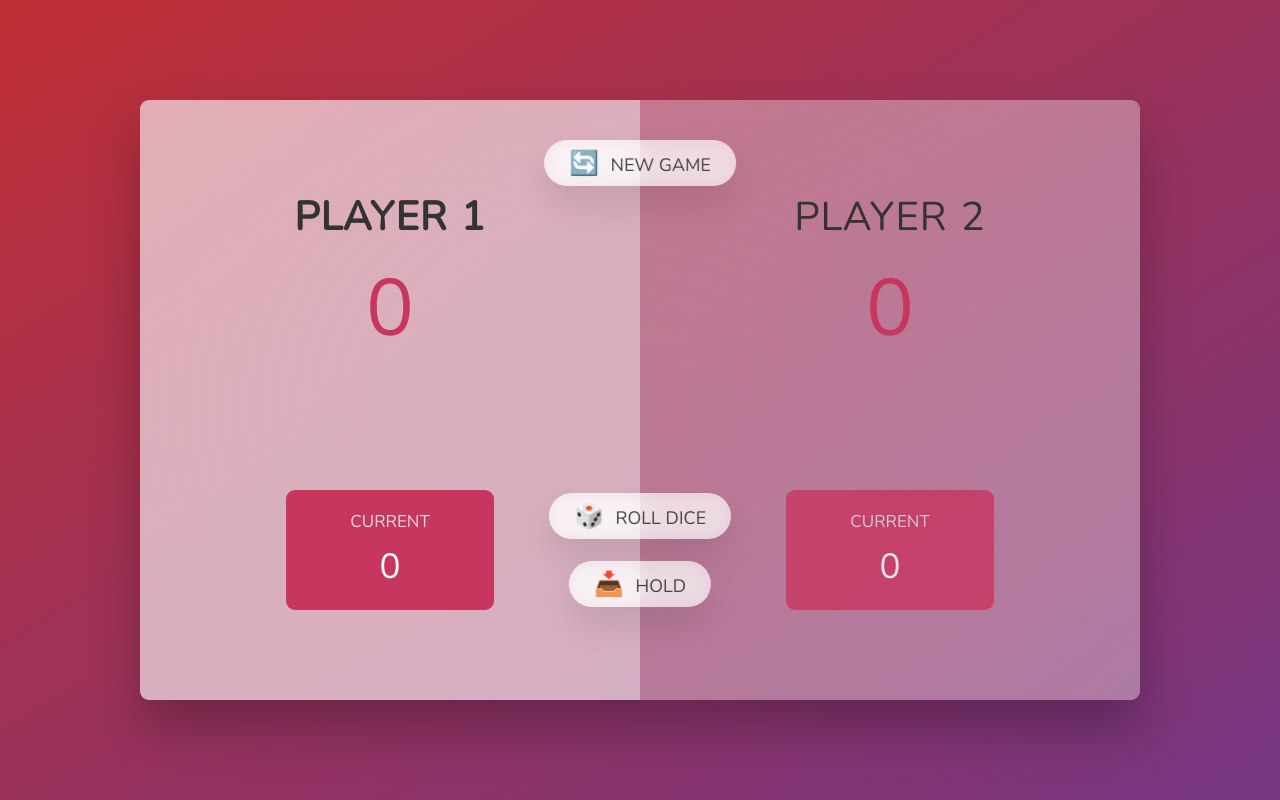
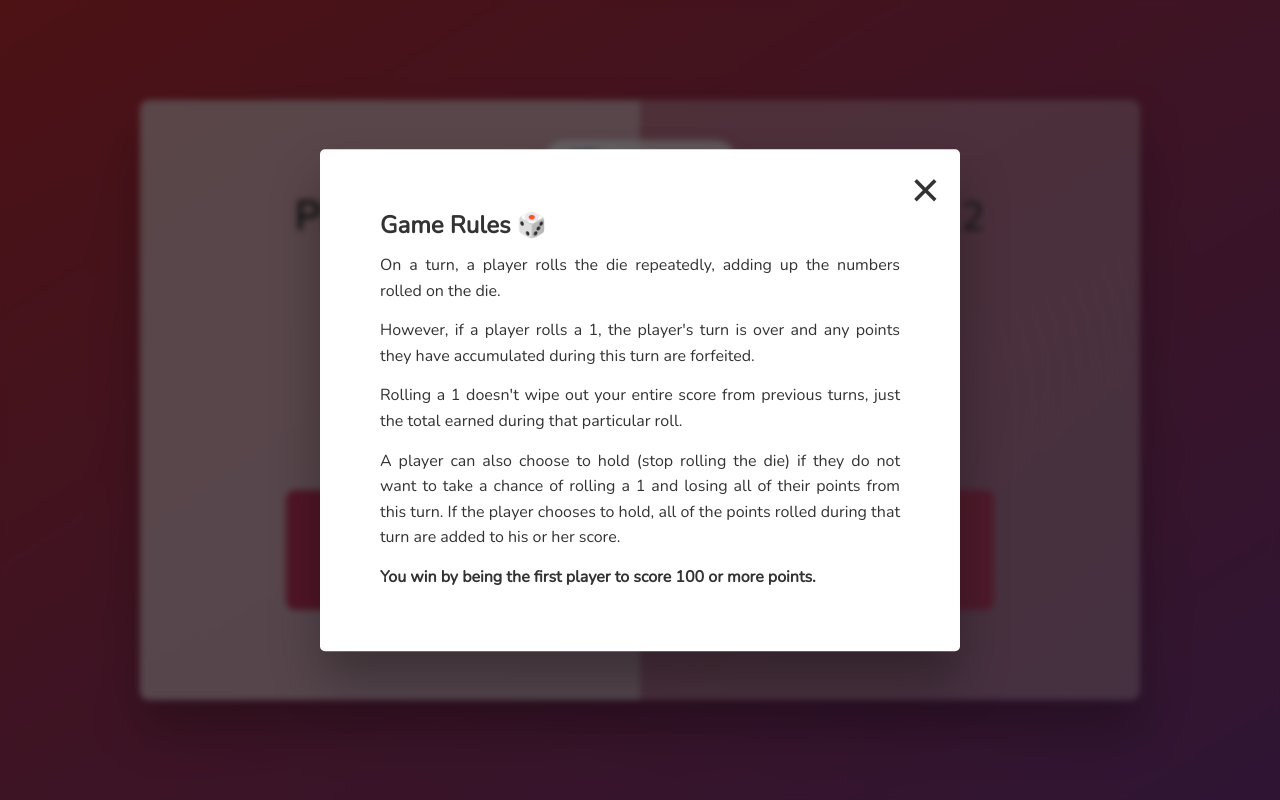
Before and after one commit to molendaluisa/pig-game, a plain HTML site: page index.html in a window 1280 px wide. Drawn offline with nearby package versions, Linux system fonts and the light colour scheme.

Commit message:
modal added

```diff
--- a/index.html
+++ b/index.html
@@ -33,5 +33,36 @@
     <button class="btn btn--roll">🎲 Roll dice</button>
     <button class="btn btn--hold">📥 Hold</button>
   </main>
+
+  <div class="modal hidden">
+    <button class="close-modal">&times;</button>
+    <h1>Game Rules 🎲</h1>
+    <p>
+      On a turn, a player rolls the die repeatedly, adding up the numbers rolled on the die.
+    </p>
+    <br />
+    <p>
+      However, if a player rolls a 1, the player's turn is over and any points they have
+      accumulated during this turn are forfeited.
+    </p>
+    <br />
+    <p>
+      Rolling a 1 doesn't wipe out your entire score from previous turns, just the
+      total earned during that particular roll.
+    </p>
+    <br />
+    <p>
+      A player can also choose to hold (stop rolling the die) if they do not want to take a chance of rolling a 1 and
+      losing
+      all of their points from this turn. If the player chooses to hold, all of the points rolled during that turn are
+      added
+      to his or her score.
+      </p>
+      <br />
+      <p>
+      <strong>You win by being the first player to score 100 or more points.</strong>
+    </p>
+  </div>
+  <div class="overlay hidden"></div>
   <script src="script.js"></script>
 </body>
--- a/script.js
+++ b/script.js
@@ -16,10 +16,24 @@ const btnNew = document.querySelector('.btn--new');
 const btnRoll = document.querySelector('.btn--roll');
 const btnHold = document.querySelector('.btn--hold');
 
+//modal
+const modal = document.querySelector('.modal');
+const overlay = document.querySelector('.overlay');
+const btnCloseModal = document.querySelector('.close-modal');
 
 //global variables
-let scores, currentScor, activePlayer, gameStatus;
+let scores, currentScore, activePlayer, gameStatus;
 
+//helpers
+const openModal = function () {
+  modal.classList.remove('hidden');
+  overlay.classList.remove('hidden');
+};
+
+const closeModal = function () {
+  modal.classList.add('hidden');
+  overlay.classList.add('hidden');
+};
 
 //Initial status
 const reset = function () {
@@ -39,6 +53,11 @@ const reset = function () {
   player1El.classList.remove('player--active');
 
   diceEl.classList.add("hidden");
+
+  openModal();
+
+  btnCloseModal.addEventListener('click', closeModal);
+  overlay.addEventListener('click', closeModal);
 };
 
 
@@ -98,3 +117,6 @@ btnHold.addEventListener('click', function () {
 btnNew.addEventListener('click', reset);
 
 reset();
+
+
+// Modal code
--- a/style.css
+++ b/style.css
@@ -102,6 +102,7 @@ main {
 /* ABSOLUTE POSITIONED ELEMENTS */
 .btn {
   position: absolute;
+  width: 195px;
   left: 50%;
   transform: translateX(-50%);
   color: #444;
@@ -169,3 +170,63 @@ main {
 .hidden {
   display: none;
 }
+
+/* Modal Styles */
+
+.show-modal {
+  font-size: 2rem;
+  font-weight: 600;
+  padding: 1.75rem 3.5rem;
+  margin: 5rem 2rem;
+  border: none;
+  background-color: #fff;
+  color: #444;
+  border-radius: 10rem;
+  cursor: pointer;
+}
+
+.close-modal {
+  position: absolute;
+  top: 1.2rem;
+  right: 2rem;
+  font-size: 5rem;
+  color: #333;
+  cursor: pointer;
+  border: none;
+  background: none;
+}
+
+.modal {
+  position: absolute;
+  top: 50%;
+  left: 50%;
+  transform: translate(-50%, -50%);
+  width: 50%;
+  text-align: justify;
+  background-color: white;
+  padding: 6rem;
+  border-radius: 5px;
+  box-shadow: 0 3rem 5rem rgba(0, 0, 0, 0.3);
+  z-index: 10;
+}
+
+.overlay {
+  position: absolute;
+  top: 0;
+  left: 0;
+  width: 100%;
+  height: 100%;
+  background-color: rgba(0, 0, 0, 0.6);
+  backdrop-filter: blur(3px);
+  z-index: 5;
+}
+
+.modal h1 {
+  font-size: 24px;
+  margin-bottom: 12px;
+}
+
+.modal p {
+  font-size: 16px;
+  line-height: 1.6;
+}
```
